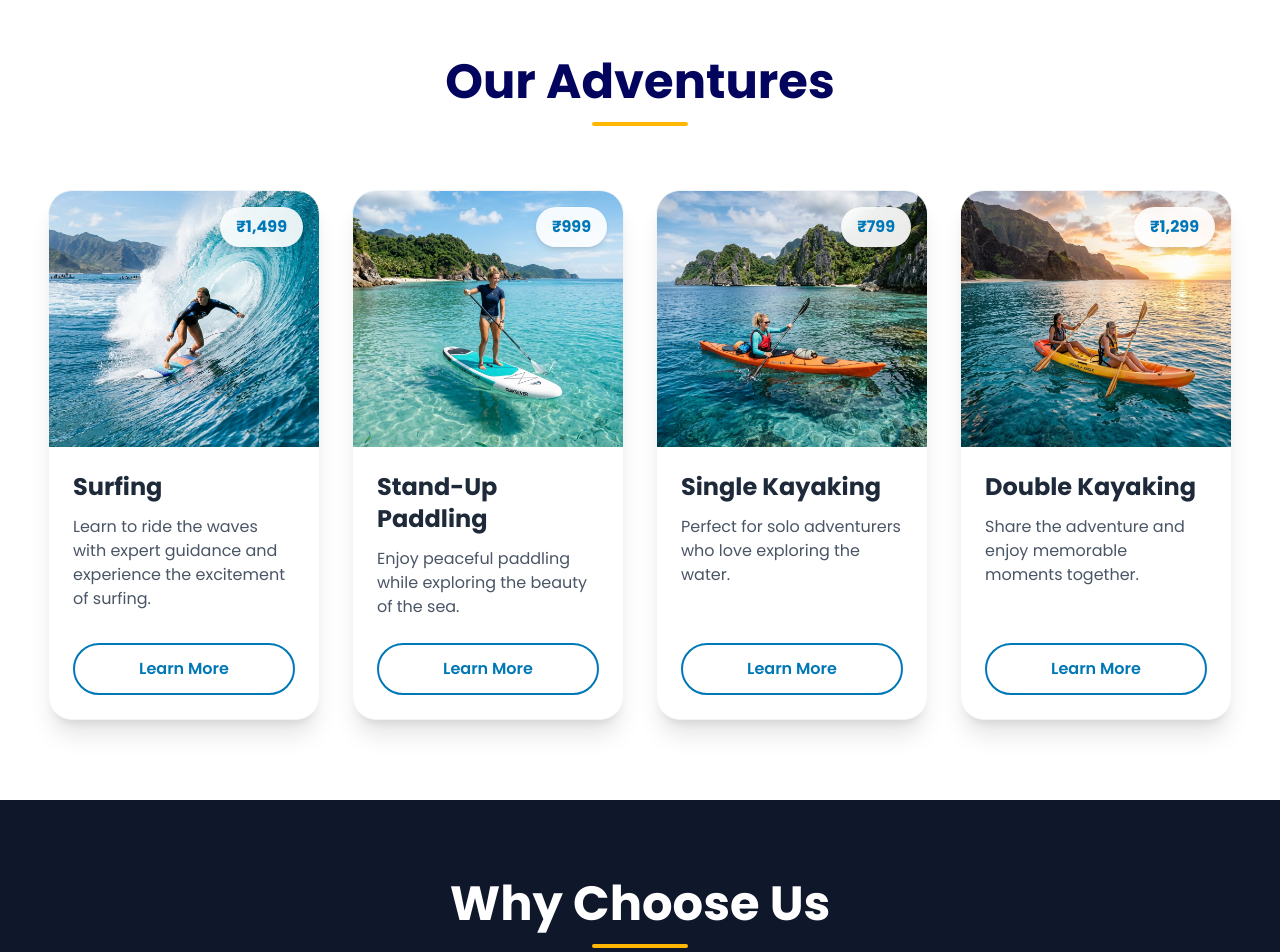
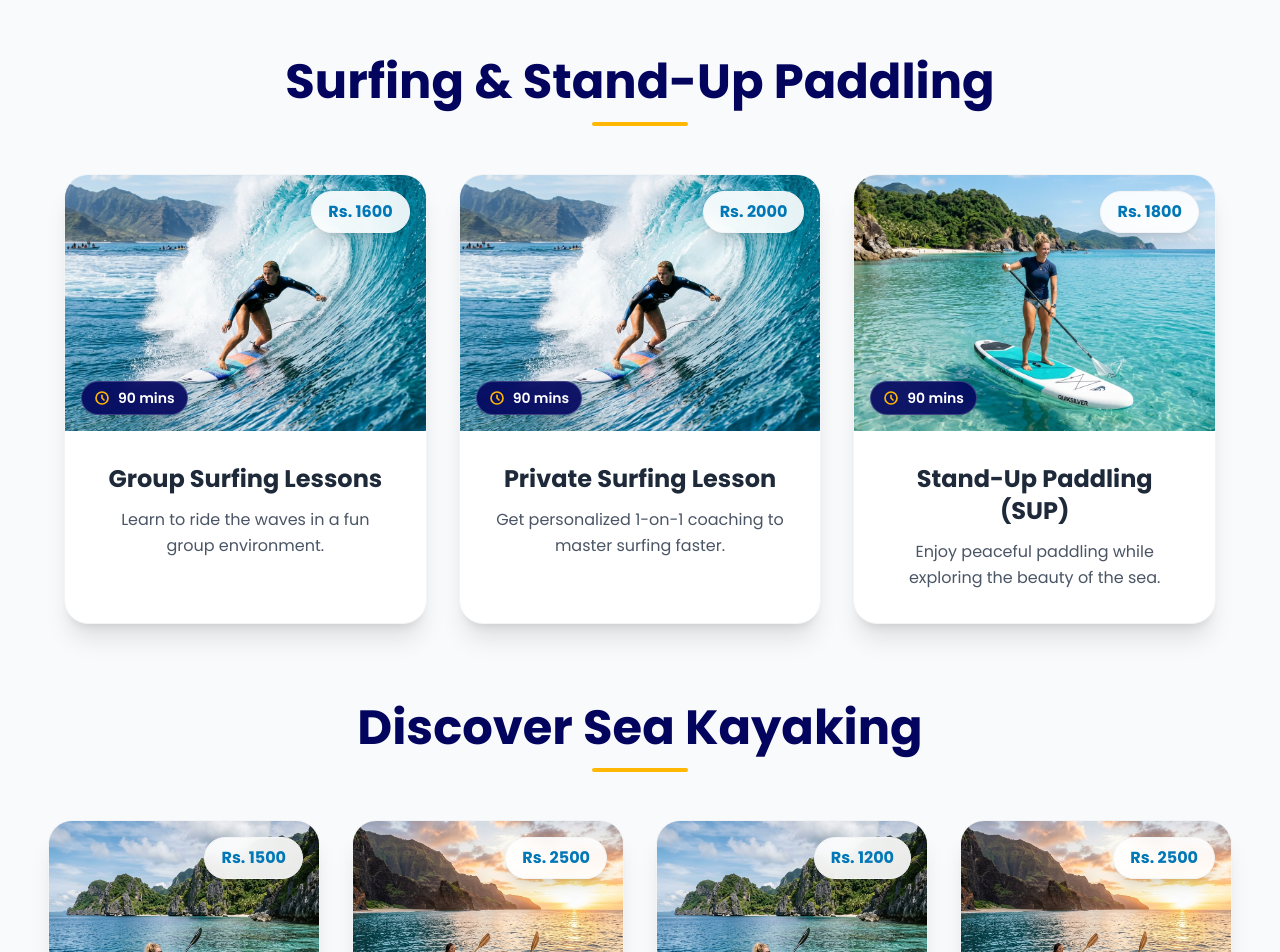
Before and after one commit to marsion77/Thamizh-Website, a React (Vite) app: page / in a window 1280 px wide. Shown: the part 1300-2252 px from the top of the page. Built offline with nearby package versions, Linux system fonts and the light colour scheme.

Commit message:
Added: New Address

```diff
--- a/src/App.jsx
+++ b/src/App.jsx
@@ -25,7 +25,7 @@ function App() {
     "address": {
       "@type": "PostalAddress",
       "streetAddress": "B23, South Street, Chinnamuthaliyarchavadi",
-      "addressLocality": "Villupuram",
+      "addressLocality": "Villupuram (Pondicherry)",
       "addressRegion": "TN",
       "postalCode": "605602",
       "addressCountry": "IN"
--- a/src/components/Adventures.jsx
+++ b/src/components/Adventures.jsx
@@ -6,43 +6,104 @@ import supImg from '../assets/standup_paddle.png';
 import singleKayakImg from '../assets/single_kayaking.png';
 import doubleKayakImg from '../assets/double_kayaking.png';
 
+const AdventureCard = ({ adv, index }) => (
+  <motion.div
+    initial={{ opacity: 0, y: 50 }}
+    whileInView={{ opacity: 1, y: 0 }}
+    viewport={{ once: true, margin: "-50px" }}
+    transition={{ duration: 0.6, delay: index * 0.1 }}
+    whileHover={{ y: -15 }}
+    className="bg-white rounded-3xl overflow-hidden shadow-xl border border-gray-100 flex flex-col group"
+  >
+    <div className="relative h-64 overflow-hidden">
+      <img
+        src={adv.image}
+        alt={`${adv.title} in Puducherry`}
+        loading="lazy"
+        className="w-full h-full object-cover transition-transform duration-700 group-hover:scale-110"
+      />
+      {/* Price Badge (Top Right) */}
+      <div className="absolute top-4 right-4 bg-white/90 backdrop-blur-sm px-4 py-2 rounded-full shadow-lg font-extrabold text-oceanBlue border border-gray-100">
+        {adv.price}
+      </div>
+      {/* Timing Badge (Bottom Left, on image) */}
+      <div className="absolute bottom-4 left-4 bg-deepBlue/90 backdrop-blur-sm px-3 py-1.5 rounded-full shadow-lg font-semibold text-sm text-white flex items-center gap-2 border border-white/20">
+        <svg xmlns="http://www.w3.org/2000/svg" className="h-4 w-4 text-vibrantAccent" fill="none" viewBox="0 0 24 24" stroke="currentColor">
+          <path strokeLinecap="round" strokeLinejoin="round" strokeWidth={2.5} d="M12 8v4l3 3m6-3a9 9 0 11-18 0 9 9 0 0118 0z" />
+        </svg>
+        90 mins
+      </div>
+    </div>
+
+    <div className="p-8 flex-grow flex flex-col text-center justify-center">
+      <h3 className="text-2xl font-bold text-gray-800 mb-3">{adv.title}</h3>
+      <p className="text-gray-600 flex-grow leading-relaxed">{adv.description}</p>
+    </div>
+  </motion.div>
+);
+
 const Adventures = () => {
-  const adventures = [
+  const surfingAdventures = [
     {
       id: 1,
-      title: "Surfing",
+      title: "Group Surfing Lessons",
       image: surfingImg,
-      description: "Learn to ride the waves with expert guidance and experience the excitement of surfing.",
-      price: "₹1,499"
+      description: "Learn to ride the waves in a fun group environment.",
+      price: "Rs. 1600"
     },
     {
       id: 2,
-      title: "Stand-Up Paddling",
-      image: supImg,
-      description: "Enjoy peaceful paddling while exploring the beauty of the sea.",
-      price: "₹999"
+      title: "Private Surfing Lesson",
+      image: surfingImg,
+      description: "Get personalized 1-on-1 coaching to master surfing faster.",
+      price: "Rs. 2000"
     },
     {
       id: 3,
-      title: "Single Kayaking",
+      title: "Stand-Up Paddling (SUP)",
+      image: supImg,
+      description: "Enjoy peaceful paddling while exploring the beauty of the sea.",
+      price: "Rs. 1800"
+    }
+  ];
+
+  const kayakingAdventures = [
+    {
+      id: 4,
+      title: "Single Seater Sea Kayaking",
       image: singleKayakImg,
       description: "Perfect for solo adventurers who love exploring the water.",
-      price: "₹799"
+      price: "Rs. 1500"
     },
     {
-      id: 4,
-      title: "Double Kayaking",
+      id: 5,
+      title: "Double Seater Sea Kayaking",
       image: doubleKayakImg,
       description: "Share the adventure and enjoy memorable moments together.",
-      price: "₹1,299"
+      price: "Rs. 2500"
+    },
+    {
+      id: 6,
+      title: "Mangrove Single Seater",
+      image: singleKayakImg,
+      description: "Explore the serene mangroves at your own pace.",
+      price: "Rs. 1200"
+    },
+    {
+      id: 7,
+      title: "Mangrove Double Seater",
+      image: doubleKayakImg,
+      description: "Paddle through the beautiful mangroves with a partner.",
+      price: "Rs. 2500"
     }
   ];
 
   return (
-    <section id="adventures" className="py-20 bg-white">
+    <section id="adventures" className="py-20 bg-gray-50">
       <div className="container mx-auto px-6 md:px-12">
 
-        <div className="text-center mb-16">
+        {/* SECTION 1: Surfing & SUP */}
+        <div className="text-center mb-12">
           <motion.h2
             initial={{ opacity: 0, y: 20 }}
             whileInView={{ opacity: 1, y: 0 }}
@@ -50,7 +111,32 @@ const Adventures = () => {
             transition={{ duration: 0.6 }}
             className="text-4xl md:text-5xl font-bold text-deepBlue mb-4"
           >
-            Our Adventures
+            Surfing & Stand-Up Paddling
+          </motion.h2>
+          <motion.div
+            initial={{ opacity: 0, scale: 0.8 }}
+            whileInView={{ opacity: 1, scale: 1 }}
+            viewport={{ once: true }}
+            className="w-24 h-1 bg-vibrantAccent mx-auto rounded-full"
+          ></motion.div>
+        </div>
+
+        <div className="grid grid-cols-1 md:grid-cols-2 lg:grid-cols-3 gap-8 mb-20 max-w-6xl mx-auto">
+          {surfingAdventures.map((adv, index) => (
+            <AdventureCard key={adv.id} adv={adv} index={index} />
+          ))}
+        </div>
+
+        {/* SECTION 2: Sea Kayaking & Mangroves */}
+        <div className="text-center mb-12">
+          <motion.h2
+            initial={{ opacity: 0, y: 20 }}
+            whileInView={{ opacity: 1, y: 0 }}
+            viewport={{ once: true }}
+            transition={{ duration: 0.6 }}
+            className="text-4xl md:text-5xl font-bold text-deepBlue mb-4"
+          >
+            Discover Sea Kayaking
           </motion.h2>
           <motion.div
             initial={{ opacity: 0, scale: 0.8 }}
@@ -61,35 +147,8 @@ const Adventures = () => {
         </div>
 
         <div className="grid grid-cols-1 md:grid-cols-2 lg:grid-cols-4 gap-8">
-          {adventures.map((adv, index) => (
-            <motion.div
-              key={adv.id}
-              initial={{ opacity: 0, y: 50 }}
-              whileInView={{ opacity: 1, y: 0 }}
-              viewport={{ once: true, margin: "-50px" }}
-              transition={{ duration: 0.6, delay: index * 0.1 }}
-              whileHover={{ y: -15 }}
-              className="bg-white rounded-3xl overflow-hidden shadow-xl border border-gray-100 flex flex-col group"
-            >
-              <div className="relative h-64 overflow-hidden">
-                <img
-                  src={adv.image}
-                  alt={adv.title}
-                  className="w-full h-full object-cover transition-transform duration-700 group-hover:scale-110"
-                />
-                <div className="absolute top-4 right-4 bg-white/90 backdrop-blur-sm px-4 py-2 rounded-full shadow-md font-bold text-oceanBlue">
-                  {adv.price}
-                </div>
-              </div>
-
-              <div className="p-6 flex-grow flex flex-col">
-                <h3 className="text-2xl font-bold text-gray-800 mb-3">{adv.title}</h3>
-                <p className="text-gray-600 flex-grow mb-6">{adv.description}</p>
-                <button className="w-full py-3 rounded-full border-2 border-oceanBlue text-oceanBlue font-semibold hover:bg-oceanBlue hover:text-white transition-colors">
-                  Learn More
-                </button>
-              </div>
-            </motion.div>
+          {kayakingAdventures.map((adv, index) => (
+            <AdventureCard key={adv.id} adv={adv} index={index} />
           ))}
         </div>
 
--- a/src/components/Contact.jsx
+++ b/src/components/Contact.jsx
@@ -47,7 +47,7 @@ const Contact = () => {
               <div className="text-vibrantAccent text-4xl mb-2"><FaMapMarkerAlt /></div>
               <div>
                 <h4 className="font-semibold text-xl mb-2">Address</h4>
-                <p className="text-gray-200">B23, South Street,<br/>Chinnamuthaliyarchavadi,<br/>Villupuram, TN – 605602</p>
+                <p className="text-gray-200">B23, South Street,<br/>Chinnamuthaliyarchavadi,<br/>Villupuram (Pondicherry), TN – 605602</p>
               </div>
             </div>
           </div>
--- a/src/components/Footer.jsx
+++ b/src/components/Footer.jsx
@@ -32,7 +32,7 @@ const Footer = () => {
                 <FaMapMarkerAlt className="text-vibrantAccent text-lg mt-1 flex-shrink-0" />
                 <span className="text-left">
                   B23, South Street, Chinnamuthaliyarchavadi,<br/>
-                  Villupuram, Tamil Nadu – 605602
+                  Villupuram (Pondicherry), Tamil Nadu – 605602
                 </span>
               </p>
             </div>
```
